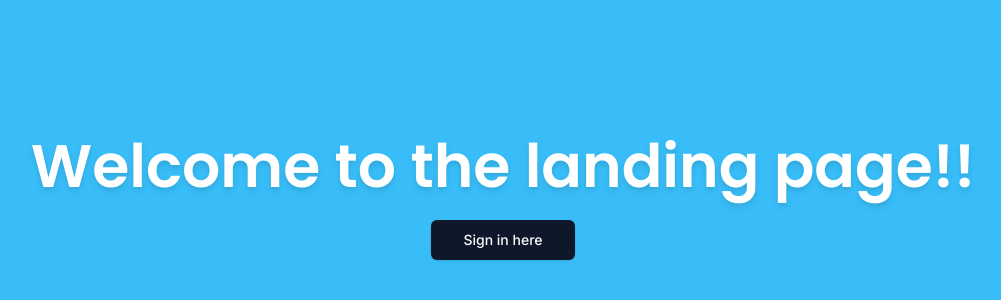
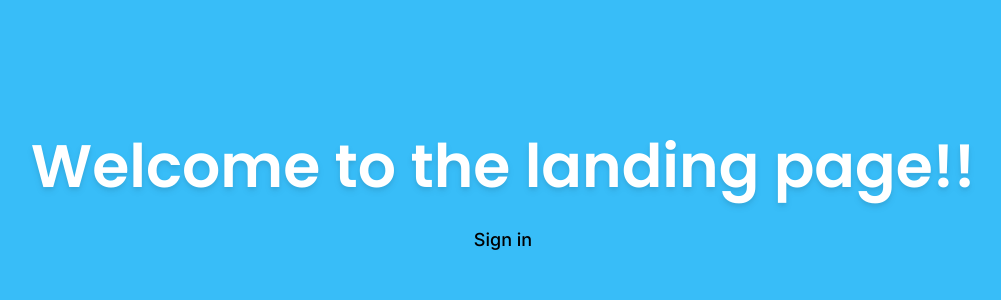
Before and after one commit to Nguyephi/stock-it, a Next.js app: page / in a window 1280 px wide. Shown: the part 202-502 px from the top of the page, without its empty margins (137-1138 px from the left). Built offline with nearby package versions, Linux system fonts and the light colour scheme; no server answers.

Commit message:
update sign in sign put btn style

```diff
--- a/src/components/molecules/SignOut.tsx
+++ b/src/components/molecules/SignOut.tsx
@@ -1,17 +1,15 @@
 import { signOut } from "next-auth/react";
-import Title from "../atoms/Title";
 import { Button } from "../atoms/button";
 
 export default function SignOut() {
   return (
     <div className="space-y-6 text-center">
-      <Title>Sign out</Title>
       <form
         action={() => {
           signOut();
         }}
       >
-        <Button type="submit">bye-bye</Button>
+        <Button variant="ghost" type="submit">bye-bye</Button>
       </form>
     </div>
   )
--- a/src/components/organisms/LandingPageHero.tsx
+++ b/src/components/organisms/LandingPageHero.tsx
@@ -14,7 +14,7 @@ export function LandingPageHero() {
   return (
     <div className="space-y-6 text-center">
       <Title>Welcome to the landing page!!</Title>
-      <Button type="button" onClick={handleSignin} variant="default" size="lg">Sign in here</Button>
+      <Button type="button" onClick={handleSignin} variant="ghost" size="lg" className="text-lg">Sign in</Button>
     </div>
   )
 }
```
